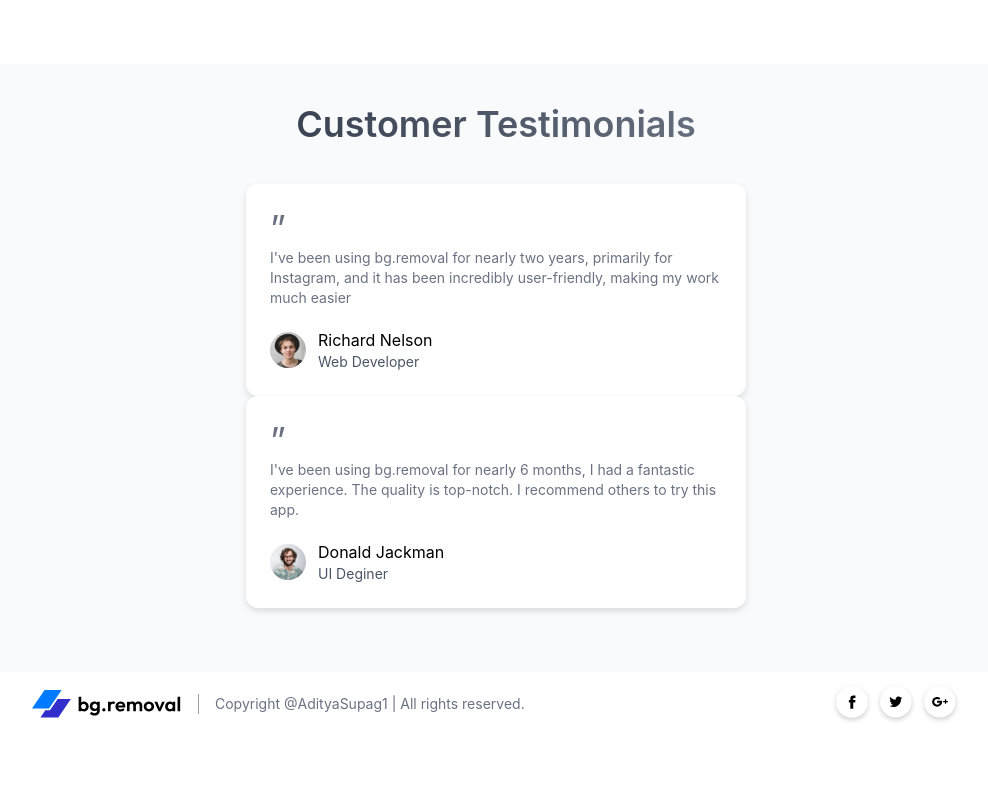
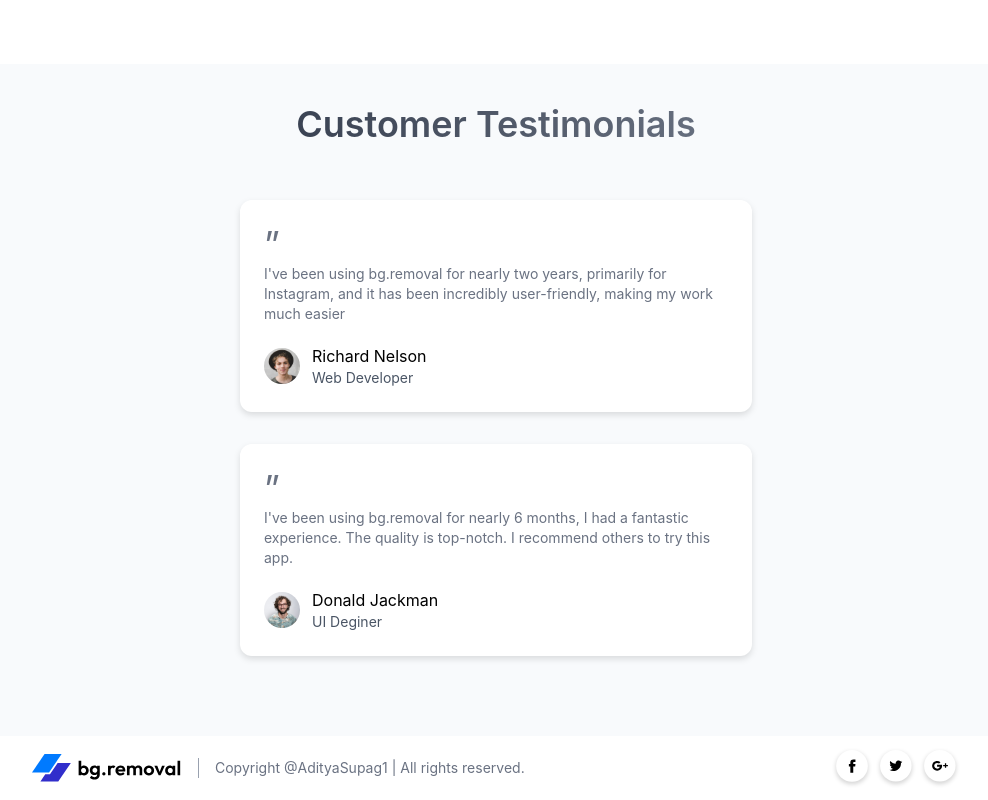
Before and after one commit to adityasupag1/Image-Background-Remover, a React (Vite) app: page / in a window 1280 px wide. Shown: the part 1763-2563 px from the top of the page, without its empty margins (144-1132 px from the left). Before the commit the page ends 2499 px from the top, so only its background shows below. Built offline with nearby package versions, Linux system fonts and the light colour scheme.

Commit message:
testimonial updated

```diff
--- a/src/components/Testimonials.jsx
+++ b/src/components/Testimonials.jsx
@@ -24,13 +24,13 @@ const TestimonialCard = (props) => {
 const {pic, name, desc, role} = props.testimonial;
 
   return (
-    <div className="bg-white rounded-xl p-6 drop-shadow-md max-w-lg m-auto hover:scale-105 transition-all duration-700 w-[500px] h-auto">
+    <div className="bg-white rounded-xl p-6 max-sm:flex-col-reverse drop-shadow-md max-w-lg m-auto hover:scale-105 transition-all duration-700 max-sm:min-w-[250px] h-auto my-4">
       <p className="text-4xl text-gray-500">”</p>
       <p className="text-sm text-gray-500">{desc}
       </p>
       <div className="flex items-center gap-3 mt-5">
         <img
-          className="w-9 rounded-full"
+          className="w-9 rounded-full "
           src={pic}
           alt="Profile"
         />
@@ -52,7 +52,7 @@ const {pic, name, desc, role} = props.testimonial;
           Customer Testimonials
         </div>
         {/* Testimonial cards */}
-        <div className="flex flex-wrap justify-center mx-60">
+        <div className="flex flex-wrap justify-center max-sm:mx-[20%] lg:mx-50">
              {
               CutsomerReviwData.map((testimonial) =>(
                 <TestimonialCard key= {testimonial.id} testimonial = {testimonial}/>
```
